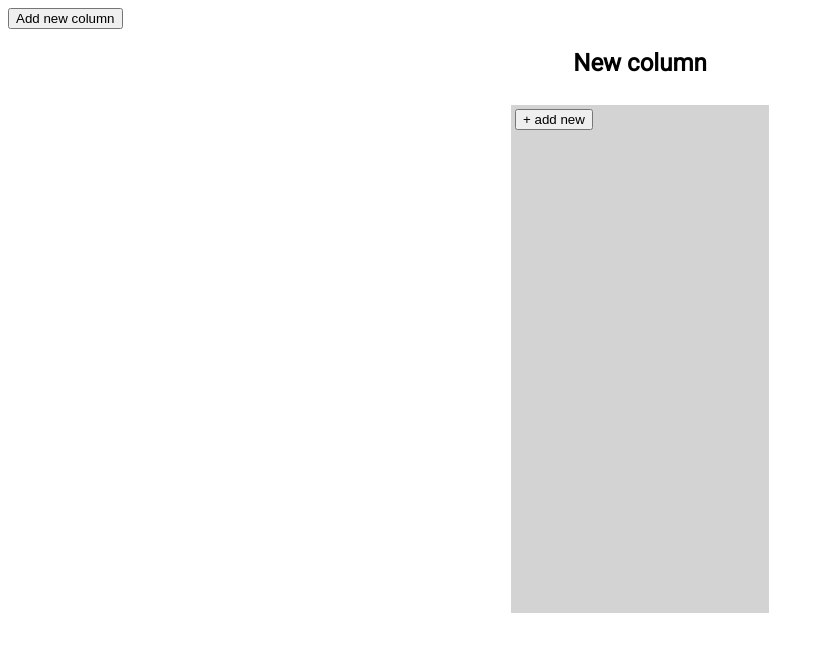
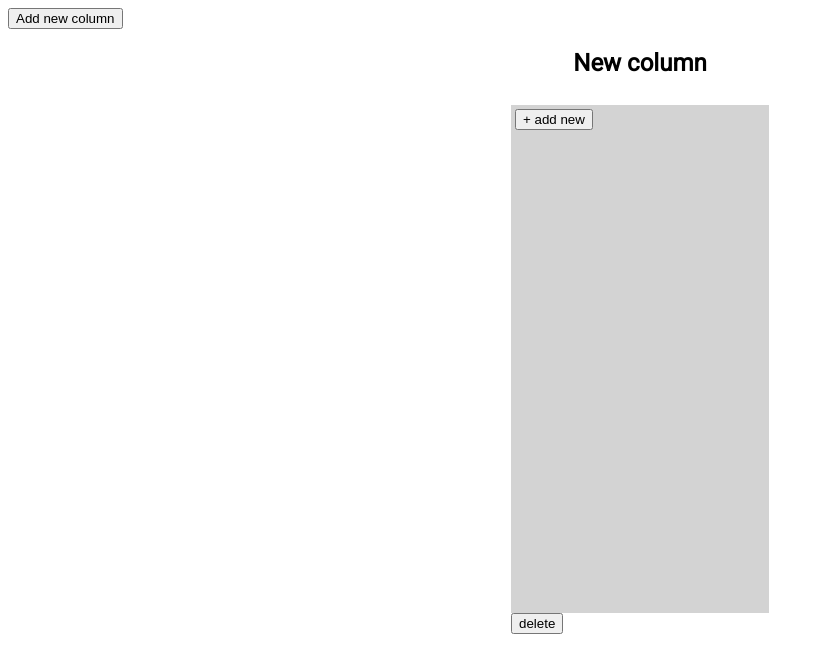
Before and after one commit to paavopoutiainen/siiliwall, a React (Create React App) app: page / in a window 1280 px wide. Both pictures are taken after a click on the button "Add new column". Shown: the top 672 px of the page, without its empty margins (0-824 px from the left). Built offline with nearby package versions, Linux system fonts and the light colour scheme.

Commit message:
added delete to columns. condition is when column is empty

```diff
--- a/src/App.js
+++ b/src/App.js
@@ -78,6 +78,15 @@ const Cardreducer = (columns, action) => {
           items: dsItem.filter(item => item.id !== id)
         }
       };
+    case "DELETE_COLUMN":
+      console.log(action.id);
+      console.log("collaajat", columns[action.id]);
+      console.log("pitäs poistaa", delete columns[action.id]);
+
+      return {
+        ...columns,
+        ...delete columns[action.id]
+      };
 
     default:
       return columns;
--- a/src/components/DragDropContext.js
+++ b/src/components/DragDropContext.js
@@ -5,6 +5,8 @@ import { MyContext } from "../App";
 
 const DnDContext = () => {
   const tiko = useContext(MyContext);
+  console.log(tiko);
+  console.log(tiko.columns.name);
   const [newTitle, setNewTitle] = useState({
     status: false,
     id: null,
@@ -33,6 +35,10 @@ const DnDContext = () => {
         items: destItems
       });
     }
+  };
+  const show = id => {
+    console.log(id);
+    console.log(tiko.columns[id].items.length);
   };
 
   return (
@@ -80,6 +86,15 @@ const DnDContext = () => {
                     column={column}
                     columnss={tiko.columns}
                   ></Dropps>
+                  {!tiko.columns[id].items.length && (
+                    <button
+                      onClick={result =>
+                        tiko.dispatch({ type: "DELETE_COLUMN", result, id })
+                      }
+                    >
+                      delete
+                    </button>
+                  )}
                 </div>
               </div>
             );
```
